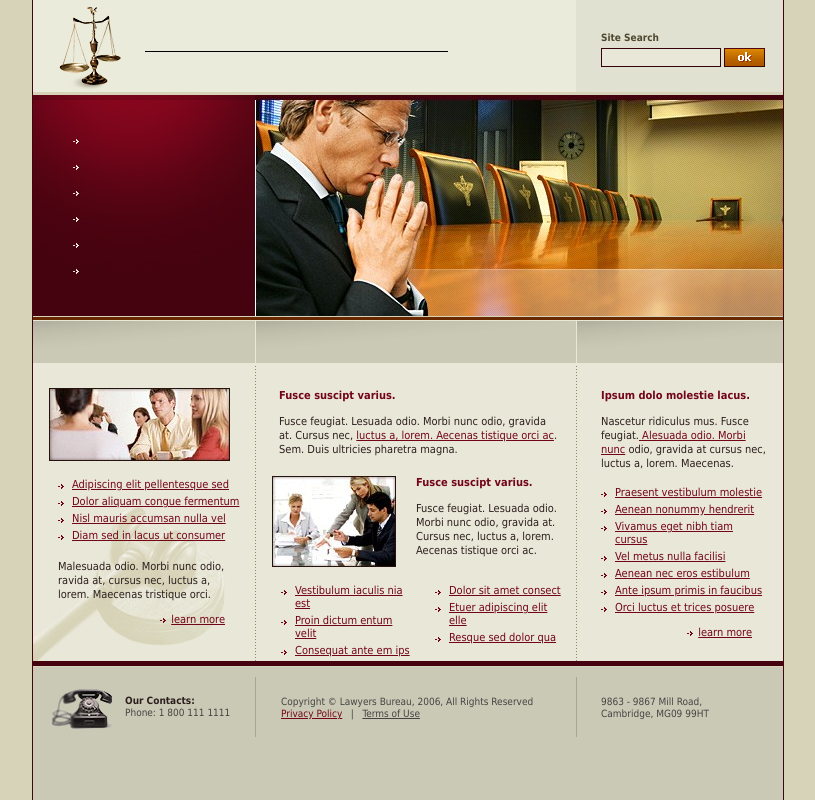
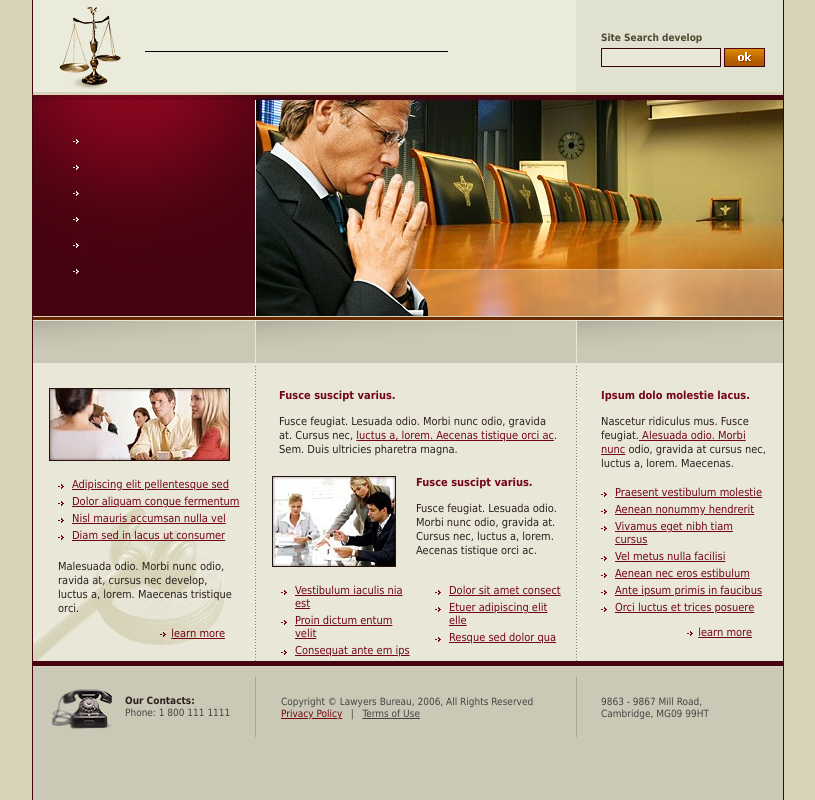
Before and after one commit to Mahdi-Mazhkou/Git-Fast, a plain HTML site: page index-2.html in a window 1280 px wide. Shown: the whole page, without its empty margins (232-1047 px from the left). Drawn offline with Linux system fonts and the light colour scheme.

Commit message:
index-2.html has commited

```diff
--- a/index-2.html
+++ b/index-2.html
@@ -1,7 +1,7 @@
 <!DOCTYPE HTML PUBLIC "-//W3C//DTD HTML 4.01 Transitional//EN">
 <html>
 <head>
-<title>Salam Mahdi Jan Chetory</title>
+<title>develop branch</title>
 <meta http-equiv="Content-Type" content="text/html; charset=iso-8859-1">
 <link href="style.css" rel="stylesheet" type="text/css">
 <body>
@@ -19,7 +19,7 @@
 								<td width="100%" style="padding:31px 0px 0px 25px;">
 <form action="" id="form_search"><table cellpadding="0" cellspacing="0" border="0">
 	<tr>
-		<td height="17"><strong><i>Site Search</i></strong></td>
+		<td height="17"><strong><i>Site Search develop</i></strong></td>
 		<td><img src="images/spacer.gif" width="1" height="1" alt=""></td>
 	</tr>
 	<tr>
@@ -86,7 +86,7 @@
 	<li><a href="#">Nisl mauris accumsan nulla vel </a></li>
 	<li><a href="#">Diam sed in lacus ut consumer </a></li>
 </ul>
-Malesuada odio. Morbi nunc odio, ravida at, cursus nec, luctus a, lorem. Maecenas tristique orci.
+Malesuada odio. Morbi nunc odio, ravida at, cursus nec develop, luctus a, lorem. Maecenas tristique orci.
 
 <div align="right" style="padding:11px 15px 0px 0px;"><img src="images/read_1.gif" alt="" style="margin:0px 5px 0px 0px;"><a href="#">learn more</a></div>
 									</td>
```
